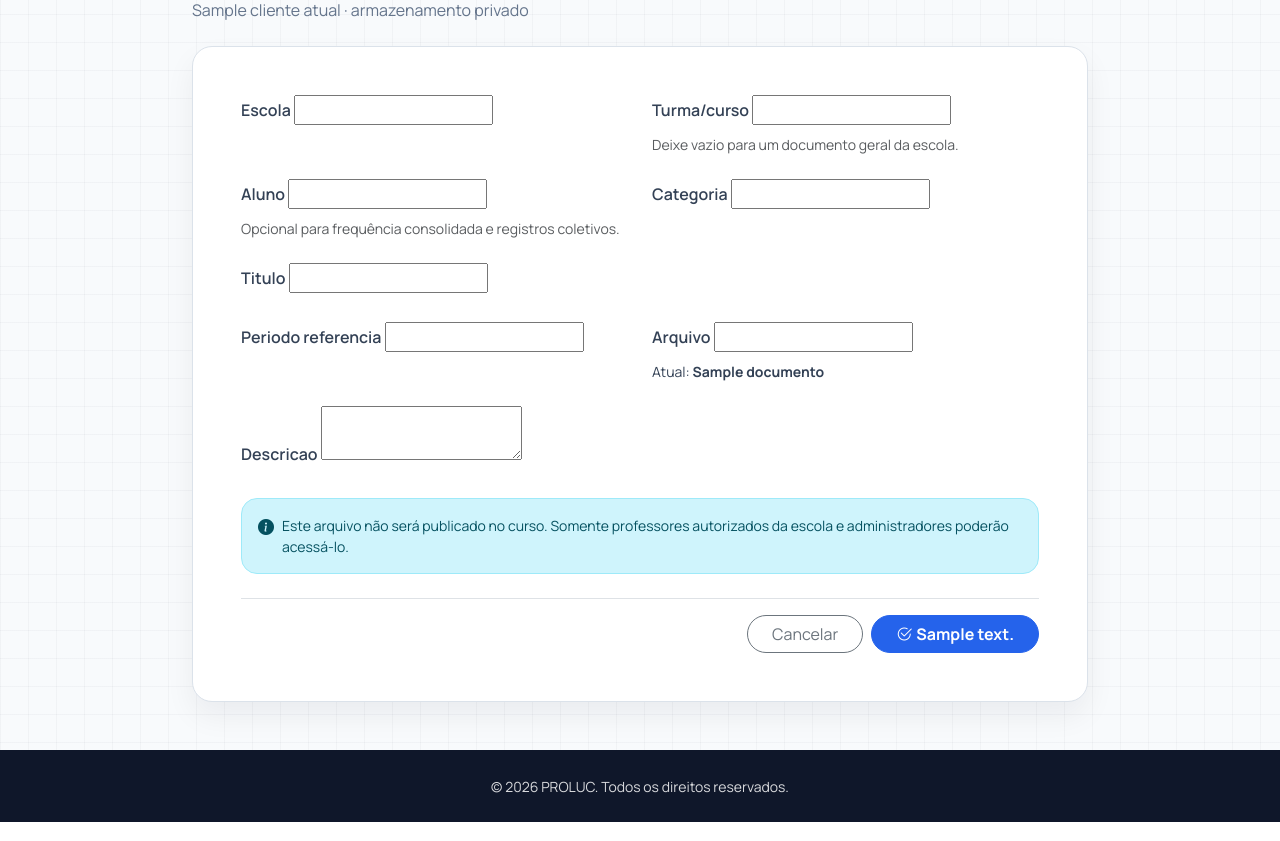
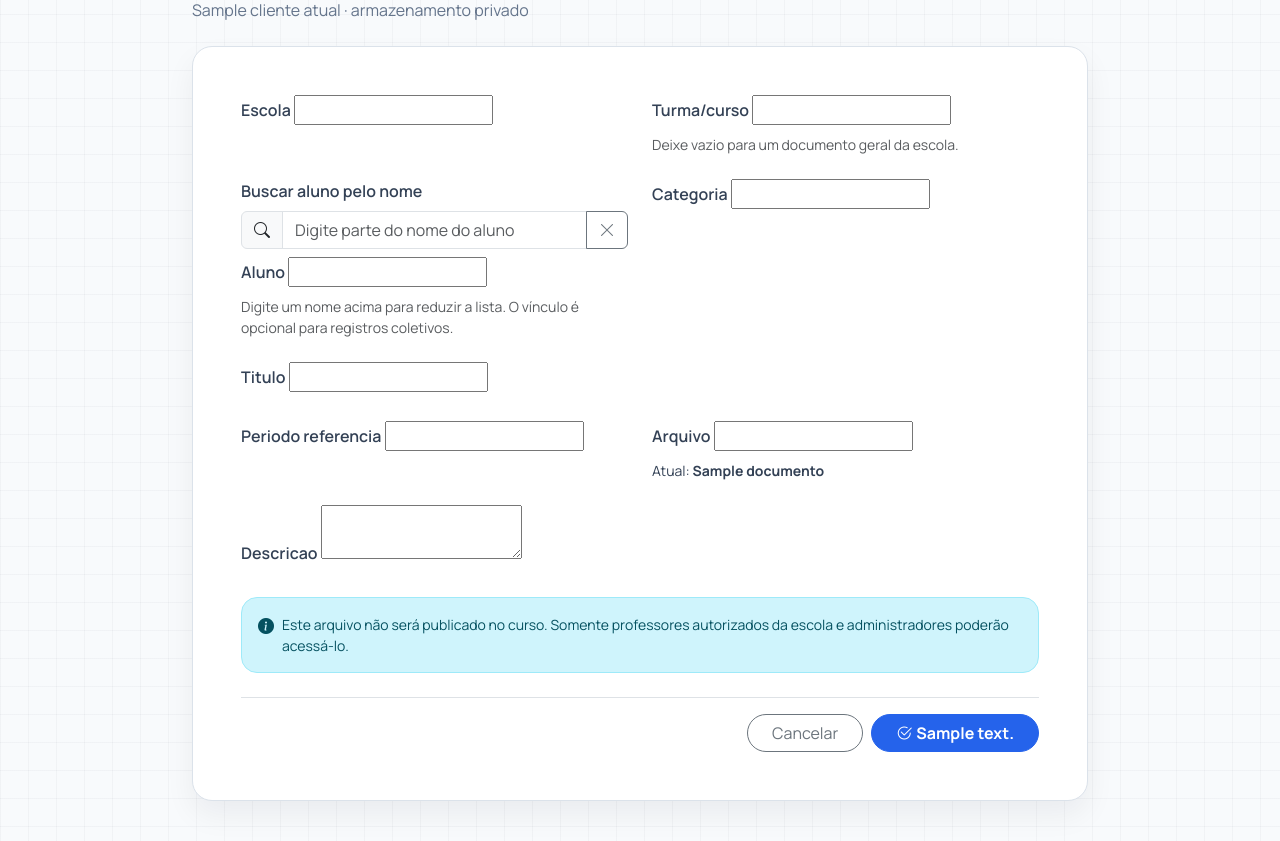
Before and after one commit to cabralipe/referencial, a Django app: template ava/templates/ava/management/acompanhamento_form.html in a window 1280 px wide. Shown: the part 182-1023 px from the top of the page. Run offline with Django 5.2, Linux system fonts and the light colour scheme; the template is opened without the code that fills it: most values are stand-ins (such as "Sample title", 1, 10 or a date in 2020); form fields are guessed from the names that the template uses.

Commit message:
Nome do aluno por aluno acompanhamento

```diff
--- a/ava/templates/ava/management/acompanhamento_form.html
+++ b/ava/templates/ava/management/acompanhamento_form.html
@@ -39,9 +39,21 @@
                     {% for error in form.curso.errors %}<div class="text-danger small mt-1">{{ error }}</div>{% endfor %}
                 </div>
                 <div class="col-md-6">
+                    <label class="form-label fw-semibold" for="filtro_nome_aluno">Buscar aluno pelo nome</label>
+                    <div class="input-group mb-2">
+                        <span class="input-group-text" aria-hidden="true"><i class="bi bi-search"></i></span>
+                        <input class="form-control" id="filtro_nome_aluno" type="search"
+                            placeholder="Digite parte do nome do aluno" autocomplete="off">
+                        <button class="btn btn-outline-secondary" id="limpar_filtro_aluno" type="button"
+                            aria-label="Limpar busca do aluno" title="Limpar busca">
+                            <i class="bi bi-x-lg"></i>
+                        </button>
+                    </div>
                     <label class="form-label fw-semibold" for="{{ form.aluno.id_for_label }}">{{ form.aluno.label }}</label>
                     {{ form.aluno }}
-                    <div class="form-text">Opcional para frequência consolidada e registros coletivos.</div>
+                    <div class="form-text" id="resultado_filtro_aluno" aria-live="polite">
+                        Digite um nome acima para reduzir a lista. O vínculo é opcional para registros coletivos.
+                    </div>
                     {% for error in form.aluno.errors %}<div class="text-danger small mt-1">{{ error }}</div>{% endfor %}
                 </div>
                 <div class="col-md-6">
@@ -90,3 +102,77 @@
     </div>
 </section>
 {% endblock %}
+
+{% block scripts %}
+<script>
+    document.addEventListener('DOMContentLoaded', function () {
+        const searchInput = document.getElementById('filtro_nome_aluno');
+        const clearButton = document.getElementById('limpar_filtro_aluno');
+        const studentSelect = document.getElementById('{{ form.aluno.id_for_label }}');
+        const resultText = document.getElementById('resultado_filtro_aluno');
+
+        if (!searchInput || !studentSelect) return;
+
+        const originalOptions = Array.from(studentSelect.options).map(function (option) {
+            return {
+                value: option.value,
+                label: option.textContent,
+                selected: option.selected,
+                disabled: option.disabled
+            };
+        });
+        let selectedStudentValue = studentSelect.value;
+
+        function normalize(value) {
+            return (value || '')
+                .normalize('NFD')
+                .replace(/[\u0300-\u036f]/g, '')
+                .toLocaleLowerCase('pt-BR')
+                .trim();
+        }
+
+        function filterStudents() {
+            const term = normalize(searchInput.value);
+            const placeholder = originalOptions.find(function (option) { return option.value === ''; });
+            const matches = originalOptions.filter(function (option) {
+                return option.value !== '' && (!term || normalize(option.label).includes(term));
+            });
+
+            studentSelect.replaceChildren();
+            if (placeholder) {
+                studentSelect.add(new Option(placeholder.label, '', false, selectedStudentValue === ''));
+            }
+            matches.forEach(function (option) {
+                const newOption = new Option(
+                    option.label,
+                    option.value,
+                    false,
+                    option.value === selectedStudentValue
+                );
+                newOption.disabled = option.disabled;
+                studentSelect.add(newOption);
+            });
+
+            if (term && matches.length === 0) {
+                const emptyOption = new Option('Nenhum aluno encontrado', '', false, true);
+                emptyOption.disabled = true;
+                studentSelect.add(emptyOption);
+            }
+
+            resultText.textContent = term
+                ? matches.length + (matches.length === 1 ? ' aluno encontrado.' : ' alunos encontrados.')
+                : 'Digite um nome acima para reduzir a lista. O vínculo é opcional para registros coletivos.';
+        }
+
+        studentSelect.addEventListener('change', function () {
+            selectedStudentValue = studentSelect.value;
+        });
+        searchInput.addEventListener('input', filterStudents);
+        clearButton.addEventListener('click', function () {
+            searchInput.value = '';
+            filterStudents();
+            searchInput.focus();
+        });
+    });
+</script>
+{% endblock %}
```
Also changed, not shown: ava/tests/test_acompanhamento_pedagogico.py (+10 -0 lines).
